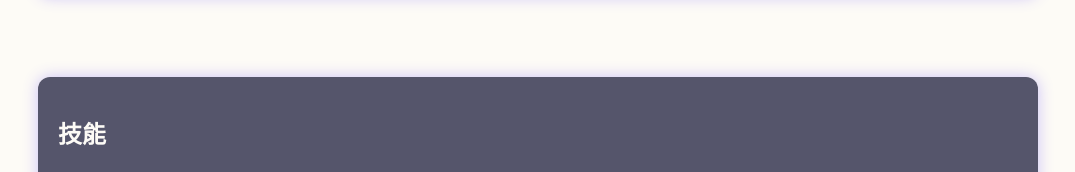
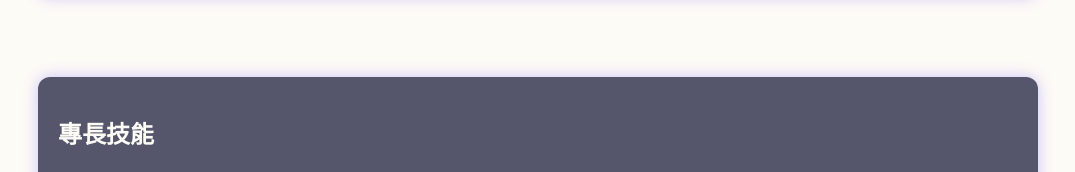
Before and after one commit to ZaunJeBil/ZaunJeBil.github.io, a plain HTML site: page index.html in a window 1280 px wide. Shown: the part 852-1024 px from the top of the page, without its empty margins (102-1177 px from the left). Drawn offline with Linux system fonts and the light colour scheme.

Commit message:
Update index.html

```diff
--- a/index.html
+++ b/index.html
@@ -153,7 +153,7 @@
 
     <!-- 技能 -->
     <section id="skills" class="card">
-      <h2>技能</h2>
+      <h2>專長技能</h2>
       <ul>
         <li>📝 技能 1</li>
         <li>📝 技能 2</li>
```
